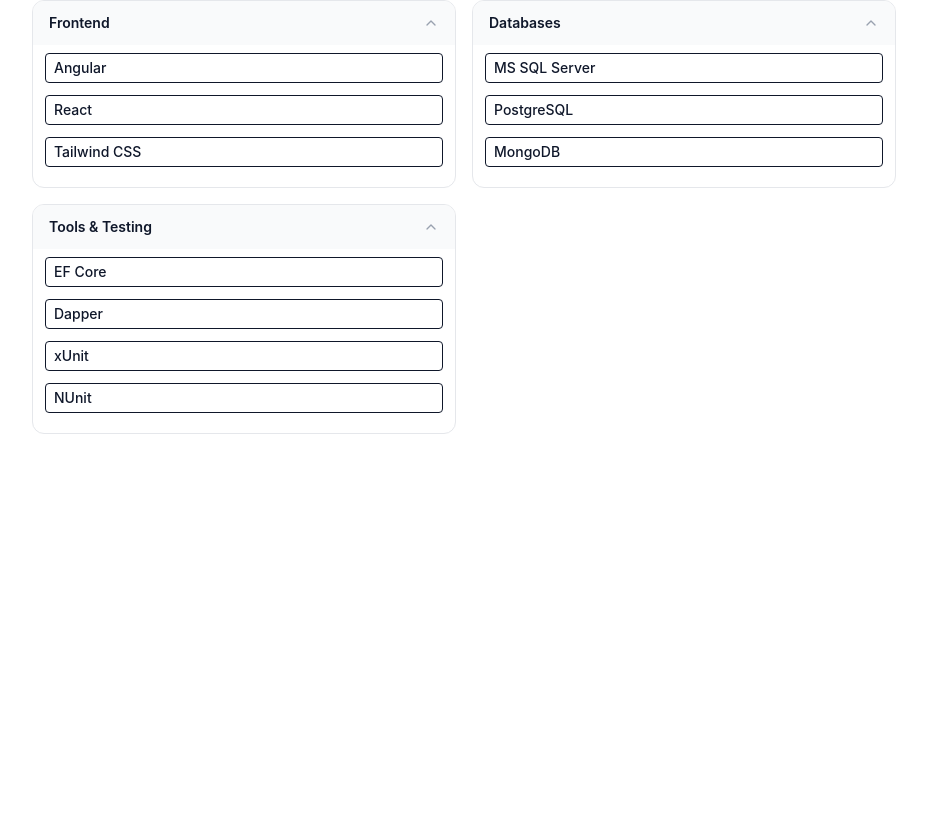
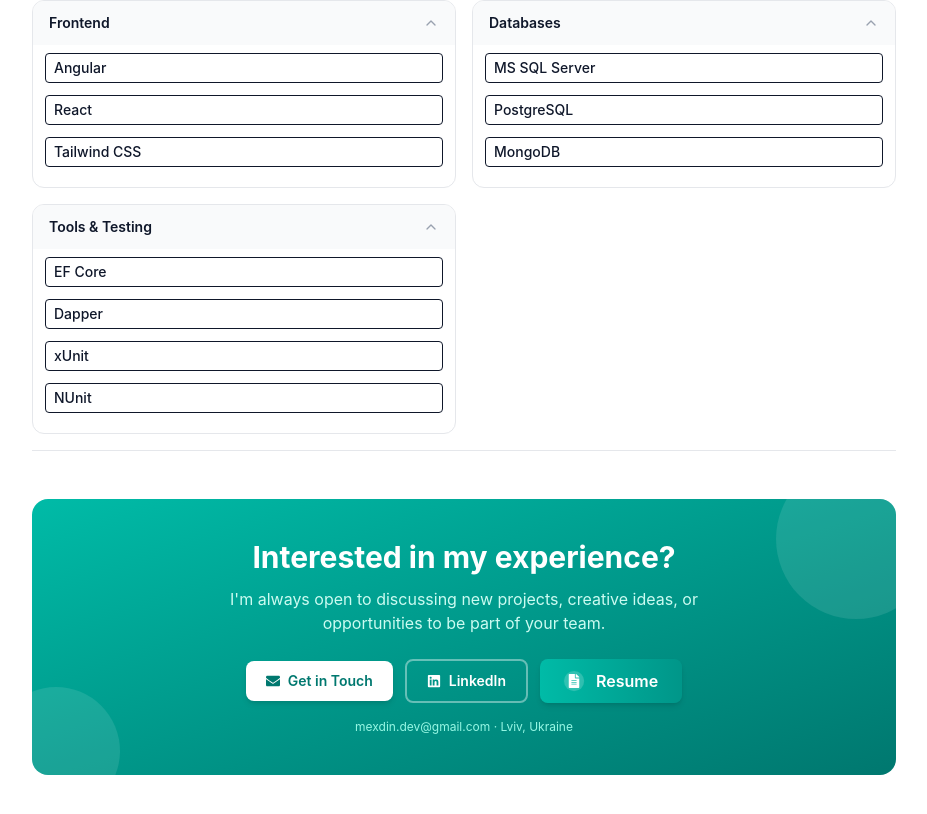
Before and after one commit to Maximiliyano/portfolio, a React (Vite) app: page / in a window 1280 px wide. Shown: the part 1978-2792 px from the top of the page, without its empty margins (176-1103 px from the left). Before the commit the page ends 2476 px from the top, so only its background shows below. Built offline with nearby package versions, Linux system fonts and the light colour scheme.

Commit message:
added CTA block & color edit

```diff
--- a/src/components/projects/ProjectCard.tsx
+++ b/src/components/projects/ProjectCard.tsx
@@ -13,8 +13,7 @@
             role={onClick ? 'button' : undefined}
             tabIndex={onClick ? 0 : undefined}
         >
-            {/* Thumbnail */}
-            <div className="relative w-full h-44 bg-gray-100 dark:bg-slate-700 overflow-hidden flex-shrink-0">
+            <div className="relative w-full h-44 bg-gray-100 dark:bg-slate-700 overflow-hidden shrink-0">
                 <img src={thumb} alt={`${project.title} thumbnail`} className="w-full h-full object-cover" />
                 <div className="absolute left-3 top-3 flex items-center gap-2 bg-white/85 dark:bg-slate-900/80 backdrop-blur-sm rounded-full px-3 py-1">
                     <img src={project.companyLogo} alt={project.company} className="w-5 h-5 rounded-full" />
@@ -27,7 +26,7 @@
 
             <div className="flex flex-col flex-1 p-4 gap-2">
                 {project.role && (
-                    <span className="self-start text-xs font-medium px-2.5 py-0.5 rounded-full bg-indigo-100 dark:bg-indigo-900/40 text-indigo-700 dark:text-indigo-300">
+                    <span className="self-start text-xs font-medium px-2.5 py-0.5 rounded-full bg-teal-100 dark:bg-teal-900/40 text-teal-700 dark:text-teal-300">
                         {project.role}
                     </span>
                 )}
--- a/src/components/projects/ProjectDetail.tsx
+++ b/src/components/projects/ProjectDetail.tsx
@@ -126,7 +126,7 @@
                                         <button
                                             key={src}
                                             onClick={() => setImageIndex(i)}
-                                            className={`w-16 h-10 flex-shrink-0 rounded-lg overflow-hidden transition-all ${i === imageIndex ? 'ring-2 ring-indigo-500' : 'ring-1 ring-gray-200 dark:ring-slate-700 opacity-60 hover:opacity-100'}`}
+                                            className={`w-16 h-10 flex-shrink-0 rounded-lg overflow-hidden transition-all ${i === imageIndex ? 'ring-2 ring-teal-500' : 'ring-1 ring-gray-200 dark:ring-slate-700 opacity-60 hover:opacity-100'}`}
                                         >
                                             <img src={src} alt={`thumb ${i + 1}`} className="w-full h-full object-cover" />
                                         </button>
@@ -138,7 +138,7 @@
 
                     {/* Role badge */}
                     {project.role && (
-                        <span className="inline-flex items-center px-3 py-1 rounded-full text-xs font-medium bg-indigo-100 dark:bg-indigo-900/40 text-indigo-700 dark:text-indigo-300">
+                        <span className="inline-flex items-center px-3 py-1 rounded-full text-xs font-medium bg-teal-100 dark:bg-teal-900/40 text-teal-700 dark:text-teal-300">
                             {project.role}
                         </span>
                     )}
@@ -155,7 +155,7 @@
                         <ul className="space-y-1.5">
                             {project.responsibilities.map((r, i) => (
                                 <li key={i} className="flex gap-2 text-sm text-gray-700 dark:text-gray-200">
-                                    <span className="text-indigo-400 mt-0.5 flex-shrink-0">›</span>
+                                    <span className="text-teal-400 mt-0.5 flex-shrink-0">›</span>
                                     {r}
                                 </li>
                             ))}
--- /dev/null
+++ b/src/components/sections/CtaSection.tsx
@@ -0,0 +1,48 @@
+import site from '../../data/site';
+import { Container } from '../layout/Container';
+import { FaEnvelope, FaLinkedin } from 'react-icons/fa';
+import ResumeButton from '../ui/ResumeButton';
+
+export const CtaSection = () => (
+    <Container className="mt-4 py-8">
+        <div className="relative overflow-hidden rounded-2xl bg-gradient-to-br from-teal-500 to-teal-700 dark:from-teal-600 dark:to-teal-800 p-8 md:p-10 text-center text-white">
+            <div className="absolute inset-0 opacity-10">
+                <div className="absolute -top-10 -right-10 w-40 h-40 rounded-full bg-white" />
+                <div className="absolute -bottom-10 -left-10 w-32 h-32 rounded-full bg-white" />
+            </div>
+
+            <div className="relative z-10">
+                <h2 className="text-2xl md:text-3xl font-bold">
+                    Interested in my experience?
+                </h2>
+                <p className="mt-3 text-teal-100 max-w-lg mx-auto text-sm md:text-base">
+                    I'm always open to discussing new projects, creative ideas, or opportunities to be part of your team.
+                </p>
+
+                <div className="mt-6 flex flex-wrap items-center justify-center gap-3">
+                    <a
+                        href={`mailto:${site.email}`}
+                        className="inline-flex items-center gap-2 px-5 py-2.5 rounded-lg bg-white text-teal-700 font-semibold text-sm hover:bg-teal-50 transition-colors shadow-md"
+                    >
+                        <FaEnvelope size={14} />
+                        Get in Touch
+                    </a>
+                    <a
+                        href={site.linkedin}
+                        target="_blank"
+                        rel="noreferrer"
+                        className="inline-flex items-center gap-2 px-5 py-2.5 rounded-lg border-2 border-white/40 text-white font-semibold text-sm hover:bg-white/10 transition-colors"
+                    >
+                        <FaLinkedin size={14} />
+                        LinkedIn
+                    </a>
+                    <ResumeButton />
+                </div>
+
+                <p className="mt-4 text-xs text-teal-200">
+                    {site.email} &middot; {site.location}
+                </p>
+            </div>
+        </div>
+    </Container>
+);
--- a/src/components/sections/ExperienceSection.tsx
+++ b/src/components/sections/ExperienceSection.tsx
@@ -27,7 +27,7 @@
                 <ul className="space-y-1">
                     {it.bullets.map((b, i) => (
                         <li key={i} className="flex gap-2 text-sm text-gray-600 dark:text-gray-300">
-                            <span className="text-indigo-400 flex-shrink-0 mt-0.5">›</span>
+                            <span className="text-teal-400 shrink-0 mt-0.5">›</span>
                             {b}
                         </li>
                     ))}
--- a/src/components/sections/SkillsSection.tsx
+++ b/src/components/sections/SkillsSection.tsx
@@ -1,17 +1,17 @@
 import { useMemo } from 'react';
-import skills from '../../data/skills';
+import skills, { type Skill } from '../../data/skills';
 import SkillGroup from '../skills/SkillGroup';
 import { Container } from '../layout/Container';
 
 export const SkillsSection = () => {
-    const groups = useMemo(() => skills.map((g: { group: string; items: any[] }) => (
+    const groups = useMemo(() => skills.map((g: { group: string; items: Skill[] }) => (
         <div key={g.group}>
             <SkillGroup group={g.group} items={g.items} />
         </div>
     )), []);
 
     return (
-        <Container id="skills" className="mt-8">
+        <Container id="skills" className="mt-4 py-4 border-b border-gray-200 dark:border-slate-700">
             <h2 className="text-2xl font-semibold">Skills</h2>
             <div className="mt-4 grid grid-cols-1 md:grid-cols-2 gap-4">{groups}</div>
         </Container>
--- a/src/components/ui/ResumeButton.tsx
+++ b/src/components/ui/ResumeButton.tsx
@@ -14,7 +14,7 @@
                 target="_blank"
                 rel="noreferrer"
                 aria-label="Redirect to resume"
-                className="inline-flex items-center gap-1.5 px-3 py-1.5 rounded-lg border border-indigo-400 dark:border-indigo-500 text-indigo-600 dark:text-indigo-400 text-sm font-medium hover:bg-indigo-50 dark:hover:bg-indigo-950/40 transition-colors"
+                className="inline-flex items-center gap-1.5 px-3 py-1.5 rounded-lg border border-teal-400 dark:border-teal-500 text-teal-600 dark:text-teal-400 text-sm font-medium hover:bg-teal-50 dark:hover:bg-teal-950/40 transition-colors"
             >
                 <FaFileAlt size={13} />
                 Resume
@@ -28,7 +28,7 @@
             target="_blank"
             rel="noreferrer"
             aria-label="Redirect to resume"
-            className="inline-flex items-center gap-3 px-6 py-2.5 rounded-lg bg-indigo-600 hover:bg-indigo-700 active:bg-indigo-800 text-white font-semibold shadow-md hover:shadow-lg transition-all"
+            className="inline-flex items-center gap-3 px-6 py-2.5 rounded-lg bg-gradient-to-r from-teal-500 to-teal-600 hover:from-teal-600 hover:to-teal-700 active:from-teal-700 active:to-teal-800 text-white font-semibold shadow-md hover:shadow-lg transition-all"
         >
             <span className="relative w-5 h-5 flex items-center justify-center">
                 <span className="absolute inset-0 rounded-full animate-pulse-slow bg-white/20" />
--- a/src/core/Header.tsx
+++ b/src/core/Header.tsx
@@ -68,16 +68,16 @@
                     className="md:hidden border-t"
                     style={{ backgroundColor: 'var(--surface)', borderColor: 'var(--border)' }}
                 >
-                    <nav className="flex justify-around py-2 max-w-6xl mx-auto px-4">
+                    <nav className="flex flex-col gap-1 py-2 max-w-6xl mx-auto px-4">
                         {NAV_ITEMS.map(({ href, icon: Icon, label }) => (
                             <a
                                 key={href}
                                 href={href}
-                                title={label}
                                 onClick={() => setMenuOpen(false)}
-                                className="p-3 rounded-lg hover:bg-gray-100 dark:hover:bg-slate-700 hover:text-teal-500 transition-colors"
+                                className="flex items-center gap-3 px-3 py-2.5 rounded-lg hover:bg-gray-100 dark:hover:bg-slate-700 hover:text-teal-500 transition-colors text-sm font-medium"
                             >
-                                <Icon size={22} />
+                                <Icon size={18} />
+                                {label}
                             </a>
                         ))}
                     </nav>
--- a/src/pages/Home/Home.tsx
+++ b/src/pages/Home/Home.tsx
@@ -7,6 +7,7 @@
 import { ProjectsSection } from '../../components/sections/ProjectsSection';
 import { ExperienceSection } from '../../components/sections/ExperienceSection';
 import { SkillsSection } from '../../components/sections/SkillsSection';
+import { CtaSection } from '../../components/sections/CtaSection';
 
 const ProjectDetail = React.lazy(() => import('../../components/projects/ProjectDetail'));
 
@@ -23,6 +24,7 @@
                 <ProjectsSection onSelect={handleSelect} />
                 <ExperienceSection />
                 <SkillsSection />
+                <CtaSection />
             </Section>
             <Footer />
             <Suspense fallback={null}>
```
